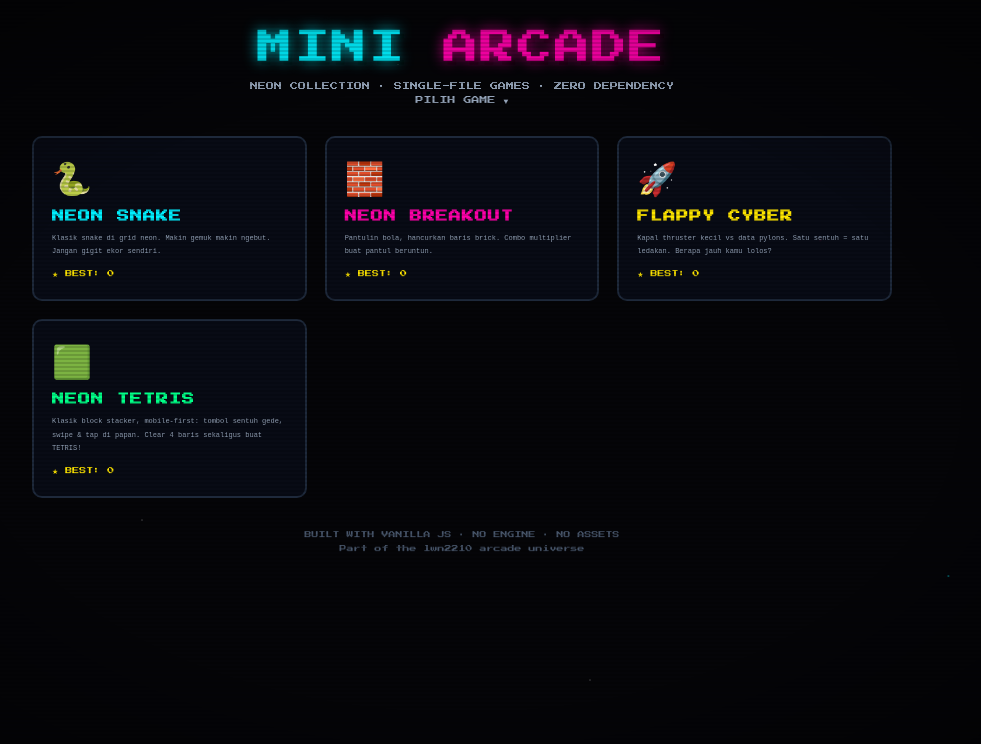
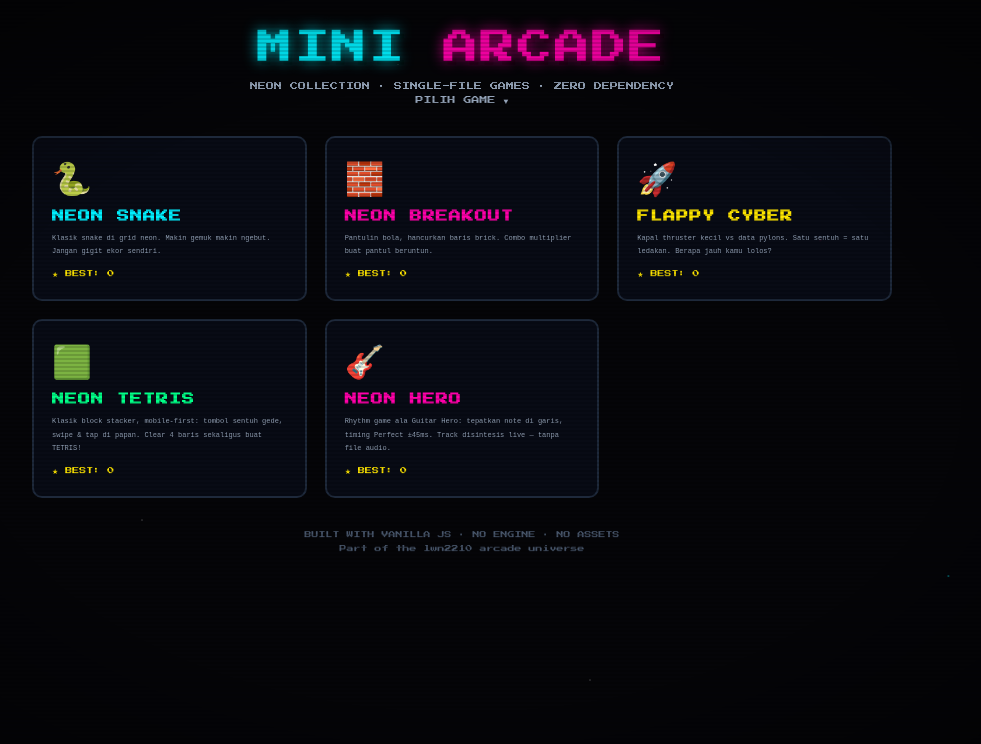
Before and after one commit to lwn2210/mini-arcade, a plain HTML site: page index.html in a window 1280 px wide. Shown: the whole page, without its empty margins (178-1159 px from the left). Drawn offline with Linux system fonts and the light colour scheme.

Commit message:
feat(hub): add neon hero card with best score badge

```diff
--- a/index.html
+++ b/index.html
@@ -134,6 +134,12 @@
       <p>Klasik block stacker, mobile-first: tombol sentuh gede, swipe & tap di papan. Clear 4 baris sekaligus buat TETRIS!</p>
       <div class="hs" id="hsTetris">★ BEST: 0</div>
     </a>
+    <a class="card pink" href="hero/index.html">
+      <span class="icon">🎸</span>
+      <h2>NEON HERO</h2>
+      <p>Rhythm game ala Guitar Hero: tepatkan note di garis, timing Perfect ±45ms. Track disintesis live — tanpa file audio.</p>
+      <div class="hs" id="hsHero">★ BEST: 0</div>
+    </a>
   </div>
 
   <div class="footer">BUILT WITH VANILLA JS · NO ENGINE · NO ASSETS<br>Part of the lwn2210 arcade universe</div>
@@ -152,6 +158,7 @@
     fmt('hsBreakout', 'neonbreakout_hs');
     fmt('hsFlappy', 'flappycyber_hs');
     fmt('hsTetris', 'neontetris_hs');
+    fmt('hsHero', 'neonhero_hs');
   </script>
 </body>
 </html>
```
